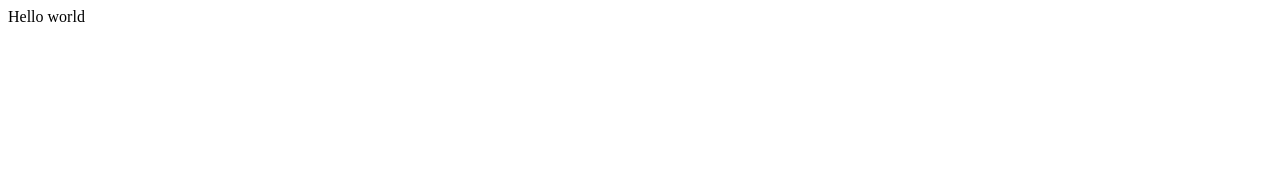
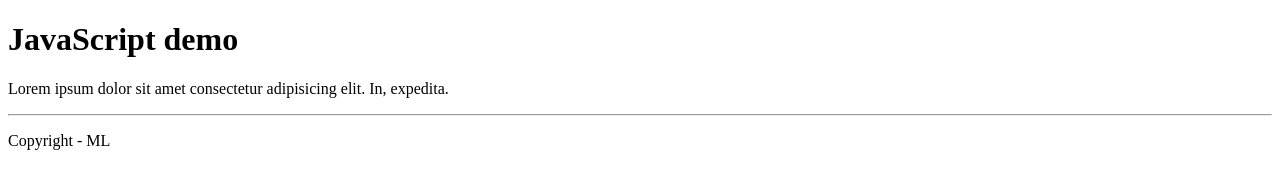
Before and after one commit to lucny/DemoJavaScript, a plain HTML site: page index.html in a window 1280 px wide. Drawn offline with Linux system fonts and the light colour scheme.

Commit message:
Struktura stranky

```diff
--- a/index.html
+++ b/index.html
@@ -4,20 +4,22 @@
 <head>
   <meta charset="utf-8">
   <meta name="viewport" content="width=device-width">
-  <title>replit</title>
+  <title>JS demo</title>
   <link href="style.css" rel="stylesheet" type="text/css" />
 </head>
 
 <body>
-  Hello world
+  <header>
+    <h1>JavaScript demo</h1>
+  </header>
+  <main>
+    <p>Lorem ipsum dolor sit amet consectetur adipisicing elit. In, expedita.</p>
+  </main>
+  <footer>
+    <hr>
+    <p>Copyright - ML</p>
+  </footer>
   <script src="script.js"></script>
-
-  <!--
-  This script places a badge on your repl's full-browser view back to your repl's cover
-  page. Try various colors for the theme: dark, light, red, orange, yellow, lime, green,
-  teal, blue, blurple, magenta, pink!
-  -->
-  <script src="https://replit.com/public/js/replit-badge-v2.js" theme="dark" position="bottom-right"></script>
 </body>
 
 </html>
```
